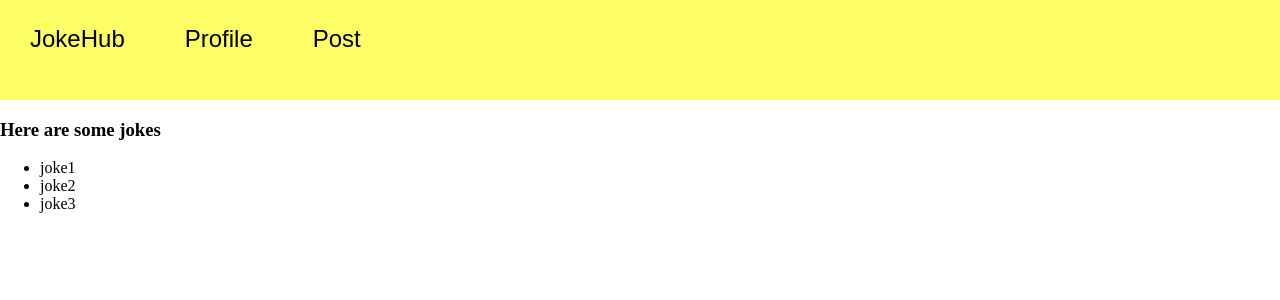
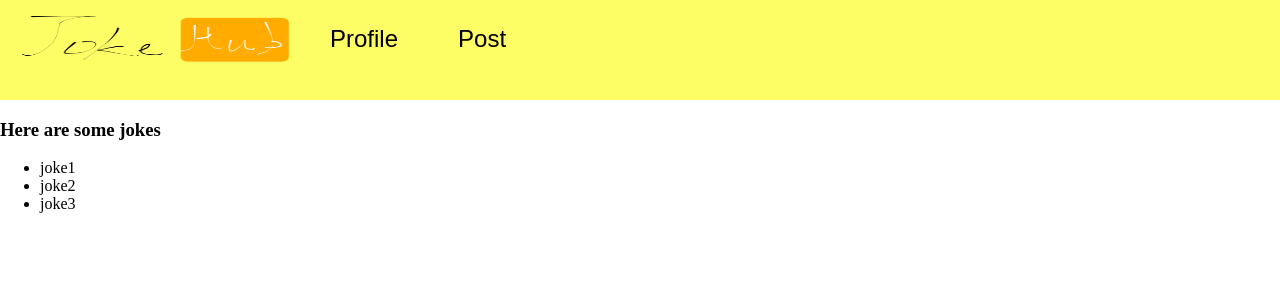
Before and after one commit to SamTech37/jokehub, a React (Create React App) app: page / in a window 1280 px wide. Shown: the top 300 px of the page. Built offline with nearby package versions, Linux system fonts and the light colour scheme.

Commit message:
+icon to navbar

```diff
--- a/src/Components/NavBar.js
+++ b/src/Components/NavBar.js
@@ -1,5 +1,8 @@
 import React from "react";
 import styled from "styled-components";
+
+import icon from "../assets/icon.png";
+
 import { Link, NavLink } from "react-router-dom";
 const Nav = styled.div`
   background: #fdfd66;
@@ -20,7 +23,7 @@ export default function NavBar() {
   return (
     <Nav>
       <NavLink to="/">
-        <button>JokeHub</button>
+        <img src={icon} alt="wut" height="80" width="300" />
       </NavLink>
       <Link to="/profile">
         <button>Profile</button>
```
Also changed, not shown: src/assets/icon.png (added).
